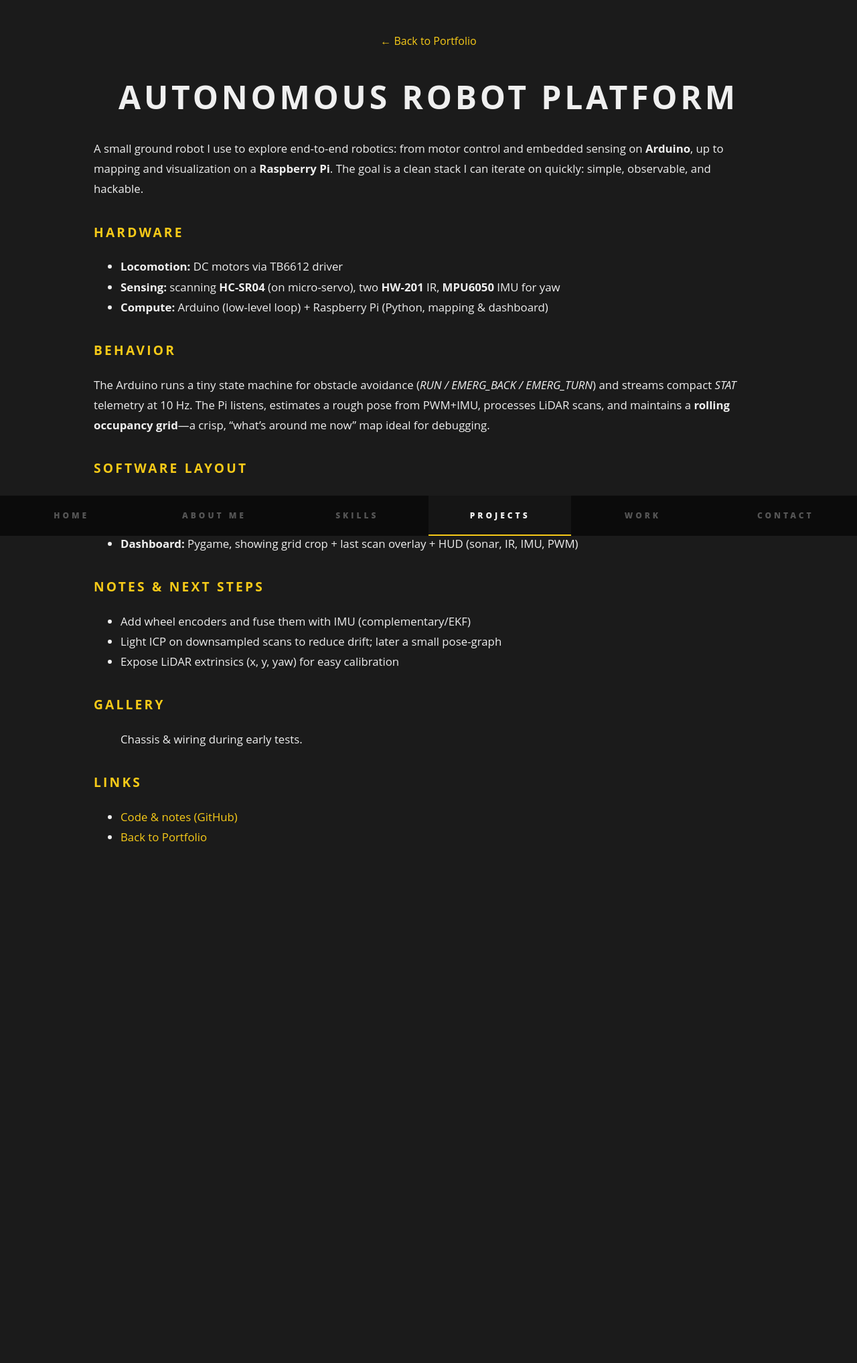
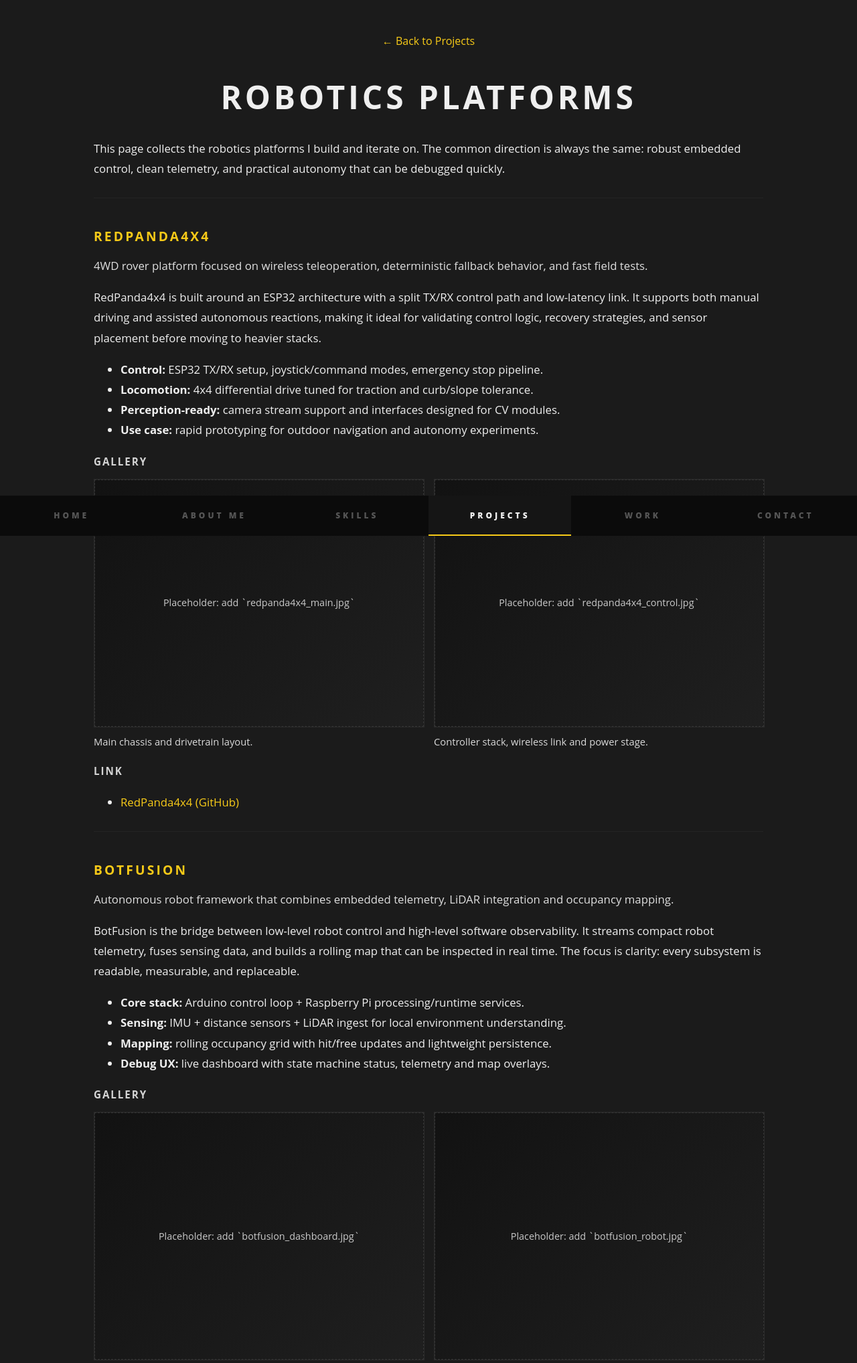
Before and after one commit to ismacarbo/Enhanced-Pi-Monitor, a Flask app: page /projects/robot in a window 1280 px wide. Shown: the top 2035 px of the page at 67% size. Before the commit the page ends 1256 px from the top, so only its background shows below. Run offline with Flask 3, Linux system fonts and the light colour scheme; grey boxes are pictures that could not be loaded.

Commit message:
feat: expand portfolio robotics project pages

```diff
--- a/PiMonitor/routes/core.py
+++ b/PiMonitor/routes/core.py
@@ -40,6 +40,10 @@ def register_core_routes(app):
     def portfolio():
         return render_template('portfolio.html')
 
+    @app.route('/projects')
+    def projects():
+        return render_template('projects.html')
+
 
     @app.route('/video_feed')
     def video_feed():
--- a/PiMonitor/static/css/styleStatic.css
+++ b/PiMonitor/static/css/styleStatic.css
@@ -471,3 +471,68 @@ code {
   object-fit: cover;
 
 }
+
+.media-grid {
+    display: grid;
+    grid-template-columns: repeat(auto-fit, minmax(260px, 1fr));
+    gap: 16px;
+    margin-top: 12px;
+}
+
+.media-grid figure {
+    margin: 0;
+}
+
+.media-grid figcaption {
+    margin-top: 8px;
+    font-size: 0.92rem;
+    opacity: 0.9;
+}
+
+.media-fallback {
+    display: none;
+    position: absolute;
+    inset: 0;
+    align-items: center;
+    justify-content: center;
+    padding: 14px;
+    text-align: center;
+    font-size: 0.9rem;
+    color: #c9c9c9;
+    background: linear-gradient(135deg, #121212, #1f1f1f);
+    border: 1px dashed #333;
+    box-sizing: border-box;
+}
+
+.media-fallback.visible {
+    display: flex;
+}
+
+.media.media-missing .media-fallback {
+    display: flex;
+}
+
+.media-placeholder {
+    border: 1px solid #2b2b2b;
+}
+
+.project-block {
+    margin-top: 28px;
+    padding-top: 8px;
+    border-top: 1px solid #242424;
+}
+
+.project-meta {
+    margin-top: -8px;
+    margin-bottom: 12px;
+    opacity: 0.92;
+}
+
+.subheading {
+    margin-top: 18px;
+    margin-bottom: 8px;
+    text-transform: uppercase;
+    letter-spacing: .12rem;
+    font-size: 0.95rem;
+    color: #d4d4d4;
+}
--- a/PiMonitor/templates/portfolio.html
+++ b/PiMonitor/templates/portfolio.html
@@ -113,9 +113,8 @@
 
     <div class="card-container">
       <div class="card">
-        <h3>Autonomous Robot Platform</h3>
-        <p>ROS-ready stack: Arduino low-level, LiDAR mapping, IMU fusion, rolling occupancy grid, realtime dashboard.
-        </p>
+        <h3>Robotics Platforms</h3>
+        <p>Collection of robot builds: RedPanda4x4, BotFusion and Autonomous Robot Platform with telemetry, mapping and field testing workflows.</p>
         <p><a href="/projects/robot" style="color:#f7ca18;">Open project →</a></p>
       </div>
 
--- a/PiMonitor/templates/projects/projectRobot.html
+++ b/PiMonitor/templates/projects/projectRobot.html
@@ -4,7 +4,7 @@
 <head>
   <meta charset="UTF-8" />
   <meta name="viewport" content="width=device-width, initial-scale=1.0" />
-  <title>Autonomous Robot Platform - Ismaele Carbonari</title>
+  <title>Robotics Platforms - Ismaele Carbonari</title>
   <link rel="stylesheet" href="{{ url_for('static', filename='css/styleStatic.css') }}">
   <script src="https://ajax.googleapis.com/ajax/libs/jquery/1.12.0/jquery.min.js"></script>
 </head>
@@ -22,63 +22,140 @@
   </nav>
 
   <section>
-    <div class="back"><a href="/portfolio">← Back to Portfolio</a></div>
-    <h2 class="section-title">Autonomous Robot Platform</h2>
+    <div class="back"><a href="/projects">← Back to Projects</a></div>
+    <h2 class="section-title">Robotics Platforms</h2>
 
     <div class="content">
       <p>
-        A small ground robot I use to explore end-to-end robotics: from motor control and embedded sensing on
-        <strong>Arduino</strong>, up to mapping and visualization on a <strong>Raspberry Pi</strong>.
-        The goal is a clean stack I can iterate on quickly: simple, observable, and hackable.
+        This page collects the robotics platforms I build and iterate on. The common direction is always the same:
+        robust embedded control, clean telemetry, and practical autonomy that can be debugged quickly.
       </p>
 
-      <h3>Hardware</h3>
-      <ul>
-        <li><strong>Locomotion:</strong> DC motors via TB6612 driver</li>
-        <li><strong>Sensing:</strong> scanning <strong>HC-SR04</strong> (on micro-servo), two <strong>HW-201</strong>
-          IR,
-          <strong>MPU6050</strong> IMU for yaw
-        </li>
-        <li><strong>Compute:</strong> Arduino (low-level loop) + Raspberry Pi (Python, mapping & dashboard)</li>
-      </ul>
+      <div class="project-block">
+        <h3>RedPanda4x4</h3>
+        <p class="project-meta">
+          4WD rover platform focused on wireless teleoperation, deterministic fallback behavior, and fast field tests.
+        </p>
+        <p>
+          RedPanda4x4 is built around an ESP32 architecture with a split TX/RX control path and low-latency link.
+          It supports both manual driving and assisted autonomous reactions, making it ideal for validating control
+          logic, recovery strategies, and sensor placement before moving to heavier stacks.
+        </p>
+        <ul>
+          <li><strong>Control:</strong> ESP32 TX/RX setup, joystick/command modes, emergency stop pipeline.</li>
+          <li><strong>Locomotion:</strong> 4x4 differential drive tuned for traction and curb/slope tolerance.</li>
+          <li><strong>Perception-ready:</strong> camera stream support and interfaces designed for CV modules.</li>
+          <li><strong>Use case:</strong> rapid prototyping for outdoor navigation and autonomy experiments.</li>
+        </ul>
 
-      <h3>Behavior</h3>
-      <p>
-        The Arduino runs a tiny state machine for obstacle avoidance (<em>RUN / EMERG_BACK / EMERG_TURN</em>)
-        and streams compact <em>STAT</em> telemetry at 10 Hz. The Pi listens, estimates a rough pose from PWM+IMU,
-        processes LiDAR scans, and maintains a <strong>rolling occupancy grid</strong>—a crisp, “what’s around me now”
-        map ideal for debugging.
-      </p>
+        <h4 class="subheading">Gallery</h4>
+        <div class="media-grid">
+          <figure>
+            <div class="media ar-4x3 media-placeholder">
+              <div class="media-fallback visible">Placeholder: add `redpanda4x4_main.jpg`</div>
+            </div>
+            <figcaption>Main chassis and drivetrain layout.</figcaption>
+          </figure>
+          <figure>
+            <div class="media ar-4x3 media-placeholder">
+              <div class="media-fallback visible">Placeholder: add `redpanda4x4_control.jpg`</div>
+            </div>
+            <figcaption>Controller stack, wireless link and power stage.</figcaption>
+          </figure>
+        </div>
 
-      <h3>Software layout</h3>
-      <ul>
-        <li><strong>Serial thread:</strong> parses Arduino telemetry, keeps shared state, integrates odometry</li>
-        <li><strong>LiDAR thread:</strong> full turns → world points → rolling occupancy update (free along ray, hit =
-          occupied)</li>
-        <li><strong>Dashboard:</strong> Pygame, showing grid crop + last scan overlay + HUD (sonar, IR, IMU, PWM)</li>
-      </ul>
-
-      <h3>Notes & next steps</h3>
-      <ul>
-        <li>Add wheel encoders and fuse them with IMU (complementary/EKF)</li>
-        <li>Light ICP on downsampled scans to reduce drift; later a small pose-graph</li>
-        <li>Expose LiDAR extrinsics (x, y, yaw) for easy calibration</li>
-      </ul>
-
-      <h3>Gallery</h3>
-      <div class="media-grid">
-        <figure>
-          <div class="media ar-1x">
-            <img src="{{ url_for('static', filename='img/robot.jpg') }}" alt="Chassis & wiring" loading="lazy">
-          </div>
-          <figcaption>Chassis & wiring during early tests.</figcaption>
-        </figure>
+        <h4 class="subheading">Link</h4>
+        <ul>
+          <li><a href="https://github.com/ismacarbo/RedPanda4x4" target="_blank"
+              style="color:#f7ca18;">RedPanda4x4 (GitHub)</a></li>
+        </ul>
       </div>
 
-      <h3>Links</h3>
+      <div class="project-block">
+        <h3>BotFusion</h3>
+        <p class="project-meta">
+          Autonomous robot framework that combines embedded telemetry, LiDAR integration and occupancy mapping.
+        </p>
+        <p>
+          BotFusion is the bridge between low-level robot control and high-level software observability. It streams
+          compact robot telemetry, fuses sensing data, and builds a rolling map that can be inspected in real time.
+          The focus is clarity: every subsystem is readable, measurable, and replaceable.
+        </p>
+        <ul>
+          <li><strong>Core stack:</strong> Arduino control loop + Raspberry Pi processing/runtime services.</li>
+          <li><strong>Sensing:</strong> IMU + distance sensors + LiDAR ingest for local environment understanding.</li>
+          <li><strong>Mapping:</strong> rolling occupancy grid with hit/free updates and lightweight persistence.</li>
+          <li><strong>Debug UX:</strong> live dashboard with state machine status, telemetry and map overlays.</li>
+        </ul>
+
+        <h4 class="subheading">Gallery</h4>
+        <div class="media-grid">
+          <figure>
+            <div class="media ar-4x3 media-placeholder">
+              <div class="media-fallback visible">Placeholder: add `botfusion_dashboard.jpg`</div>
+            </div>
+            <figcaption>Dashboard with telemetry and occupancy map.</figcaption>
+          </figure>
+          <figure>
+            <div class="media ar-4x3 media-placeholder">
+              <div class="media-fallback visible">Placeholder: add `botfusion_robot.jpg`</div>
+            </div>
+            <figcaption>Robot platform and onboard electronics.</figcaption>
+          </figure>
+        </div>
+
+        <h4 class="subheading">Link</h4>
+        <ul>
+          <li><a href="https://github.com/ismacarbo/bot-fusion" target="_blank"
+              style="color:#f7ca18;">bot-fusion (GitHub)</a></li>
+        </ul>
+      </div>
+
+      <div class="project-block">
+        <h3>Autonomous Robot Platform (Enhanced Pi Monitor)</h3>
+        <p class="project-meta">
+          Integrated monitoring and control environment for robot experiments on Raspberry Pi.
+        </p>
+        <p>
+          This platform extends the robotics stack with operations tooling: API endpoints, live streams, telemetry
+          ingestion, alerts, and on-device services to monitor system health while the robot is running.
+        </p>
+        <ul>
+          <li><strong>System:</strong> Flask backend with modular routes for robot and sensor APIs.</li>
+          <li><strong>Monitoring:</strong> CPU, memory, disk, voltage and network metrics for runtime diagnostics.</li>
+          <li><strong>Integration:</strong> links robotics data, automation utilities and safety alerts.</li>
+          <li><strong>Goal:</strong> keep robot experiments observable, reproducible, and easy to iterate.</li>
+        </ul>
+
+        <h4 class="subheading">Gallery</h4>
+        <div class="media-grid">
+          <figure>
+            <div class="media ar-1x1">
+              <img src="{{ url_for('static', filename='img/robot.jpg') }}" alt="Autonomous platform chassis"
+                loading="lazy">
+            </div>
+            <figcaption>Current base platform during integration tests.</figcaption>
+          </figure>
+          <figure>
+            <div class="media ar-4x3 media-placeholder">
+              <div class="media-fallback visible">Placeholder: add `enhanced_monitor_ui.jpg`</div>
+            </div>
+            <figcaption>Monitoring UI and runtime diagnostics view.</figcaption>
+          </figure>
+        </div>
+
+        <h4 class="subheading">Link</h4>
+        <ul>
+          <li><a href="https://github.com/ismacarbo/Enhanced-Pi-Monitor" target="_blank"
+              style="color:#f7ca18;">Enhanced-Pi-Monitor (GitHub)</a></li>
+        </ul>
+      </div>
+
+      <h3>Next steps</h3>
       <ul>
-        <li><a href="https://github.com/ismacarbo" target="_blank" style="color:#f7ca18;">Code & notes (GitHub)</a></li>
-        <li><a href="/portfolio" style="color:#f7ca18;">Back to Portfolio</a></li>
+        <li>Unify robot telemetry schema across all platforms to simplify tooling reuse.</li>
+        <li>Standardize calibration pages for IMU, motor response, and sensor alignment.</li>
+        <li>Add experiment replay bundles (logs + map snapshots + config) for faster debugging.</li>
       </ul>
     </div>
   </section>
--- a/PiMonitor/templates/projects/projectsIot.html
+++ b/PiMonitor/templates/projects/projectsIot.html
@@ -22,7 +22,7 @@
     </nav>
 
     <section>
-        <div class="back"><a href="/portfolio">← Back to Portfolio</a></div>
+        <div class="back"><a href="/projects">← Back to Projects</a></div>
         <h2 class="section-title">IoT Auto Irrigation System</h2>
 
         <div class="content">
@@ -122,9 +122,9 @@
             </div>
             <h3>Links</h3>
             <ul>
-                <li><a href="https://github.com/ismacarbo" target="_blank" style="color:#f7ca18;">Code & notes
+                <li><a href="https://github.com/ismacarbo/Enhanced-Pi-Monitor" target="_blank" style="color:#f7ca18;">Code & notes
                         (GitHub)</a></li>
-                <li><a href="/portfolio" style="color:#f7ca18;">Back to Portfolio</a></li>
+                <li><a href="/projects" style="color:#f7ca18;">Back to Projects</a></li>
             </ul>
         </div>
     </section>
```
Also changed, not shown: PiMonitor/templates/projects.html (+9 -4 lines), PiMonitor/templates/projects/projectsML.html (+8 -5 lines).
